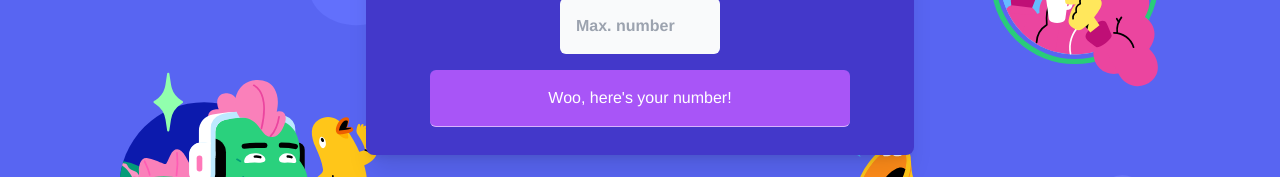
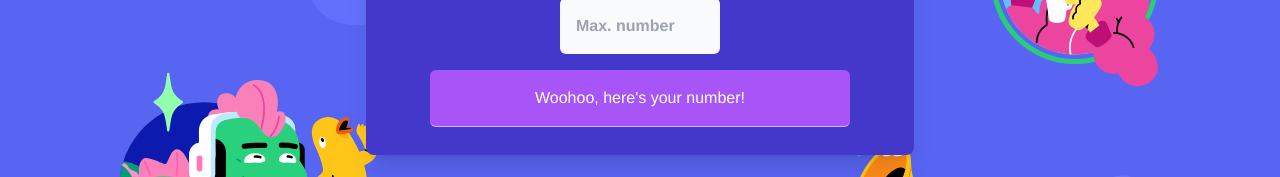
Before and after one commit to leventefrks/silly-random-number-generator, a Vue app: page / in a window 1280 px wide. Shown: the part 420-597 px from the top of the page. Built offline with nearby package versions, Linux system fonts and the light colour scheme.

Commit message:
error handling

```diff
--- a/src/components/Random.vue
+++ b/src/components/Random.vue
@@ -1365,7 +1365,7 @@
             @click="onRandomNumber"
             class="w-full px-5 sm:px-9 py-2 sm:py-4 text-base focus:ring-2 focus:ring-offset-2 focus:ring-offset-white focus:ring-purple-600 focus:outline-none transition-colors duration-200 rounded-md block border-b border-purple-300 bg-purple-500 hover:bg-purple-400 text-white"
           >
-            Woo, here's your number!
+            Woohoo, here's your number!
           </button>
           <button
             v-if="randomNumber"
@@ -1405,6 +1405,7 @@ const Random = {
       min: null,
       max: null,
       isError: false,
+      isToggle: false,
     };
   },
 
@@ -1415,6 +1416,8 @@ const Random = {
       const max = parseInt(this.max, 10);
 
       if (
+        min < 0 ||
+        max < 0 ||
         !min ||
         !max ||
         min > max ||
@@ -1458,7 +1461,7 @@ export default Random;
 }
 
 .shake {
-  animation: shake 2s ease infinite;
+  animation: shake 5s ease infinite;
 }
 
 @keyframes shake {
```
